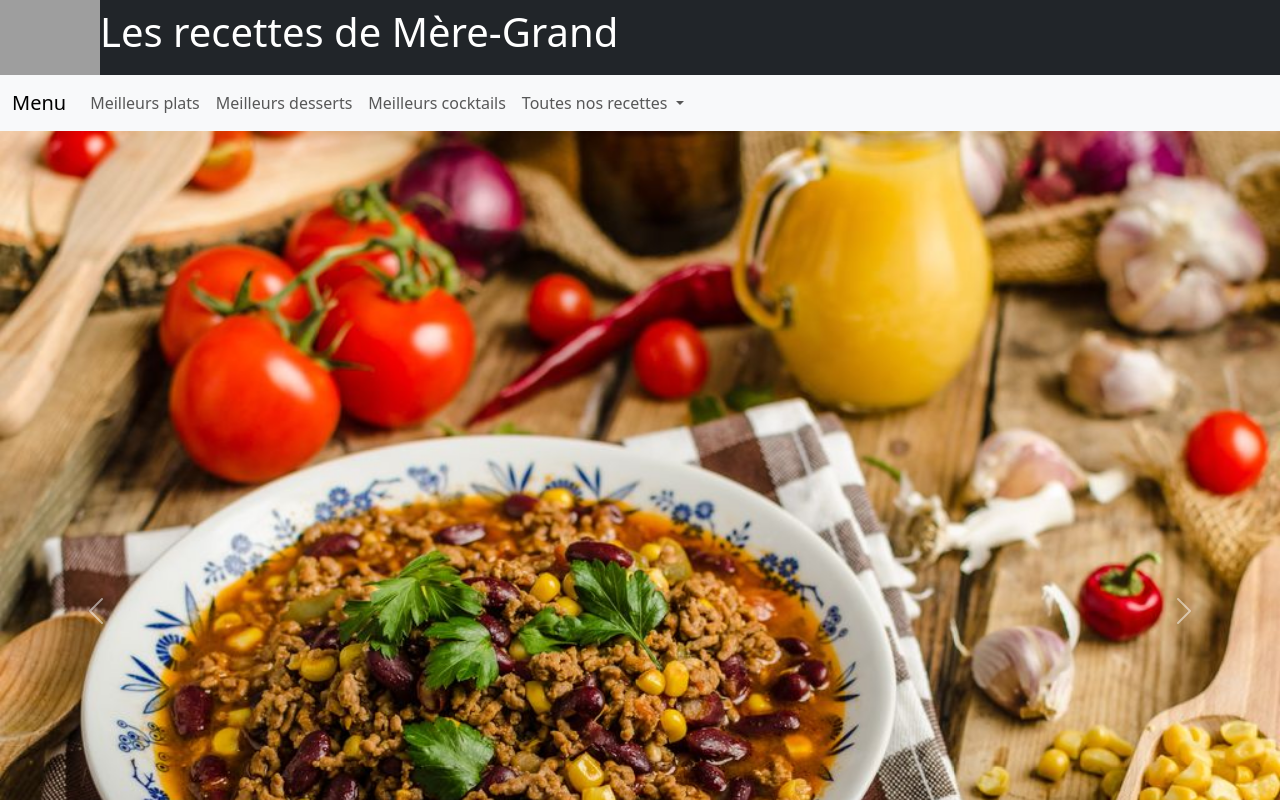
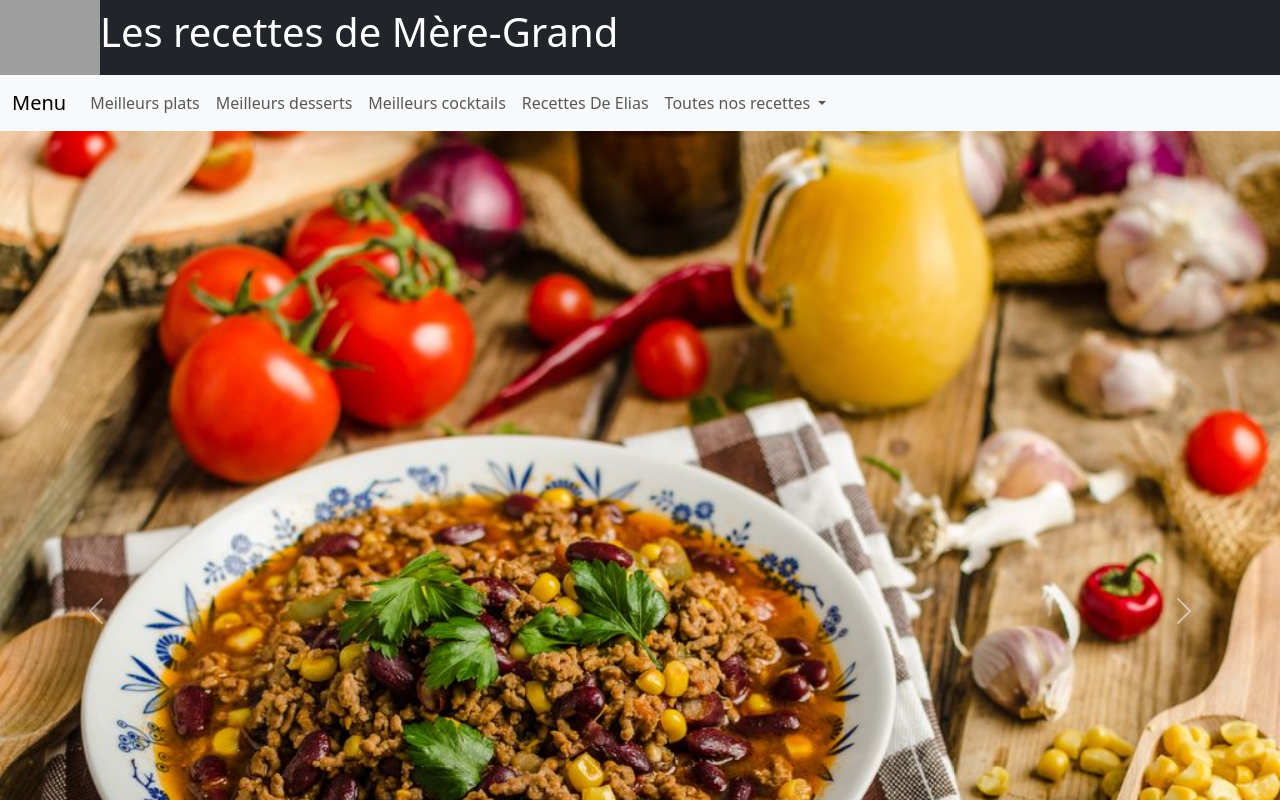
Before and after one commit to M8Eggman/livre-de-recette, a plain HTML site: page index.html in a window 1280 px wide. Shown: the top 800 px of the page. Drawn offline with nearby package versions, Linux system fonts and the light colour scheme; grey boxes are pictures that could not be loaded.

Commit message:
site web complet

```diff
--- a/index.html
+++ b/index.html
@@ -32,6 +32,9 @@
                 </li>
                 <li class="nav-item">
                     <a class="nav-link" href="#cocktails">Meilleurs cocktails</a>
+                </li>
+                <li class="nav-item">
+                    <a class="nav-link" href="https://lemkademelias.github.io/livre-cuisine/">Recettes De Elias</a>
                 </li>
                 <li class="nav-item dropdown">
                 <a class="nav-link dropdown-toggle" href="#" role="button" data-bs-toggle="dropdown" aria-expanded="false">
```
